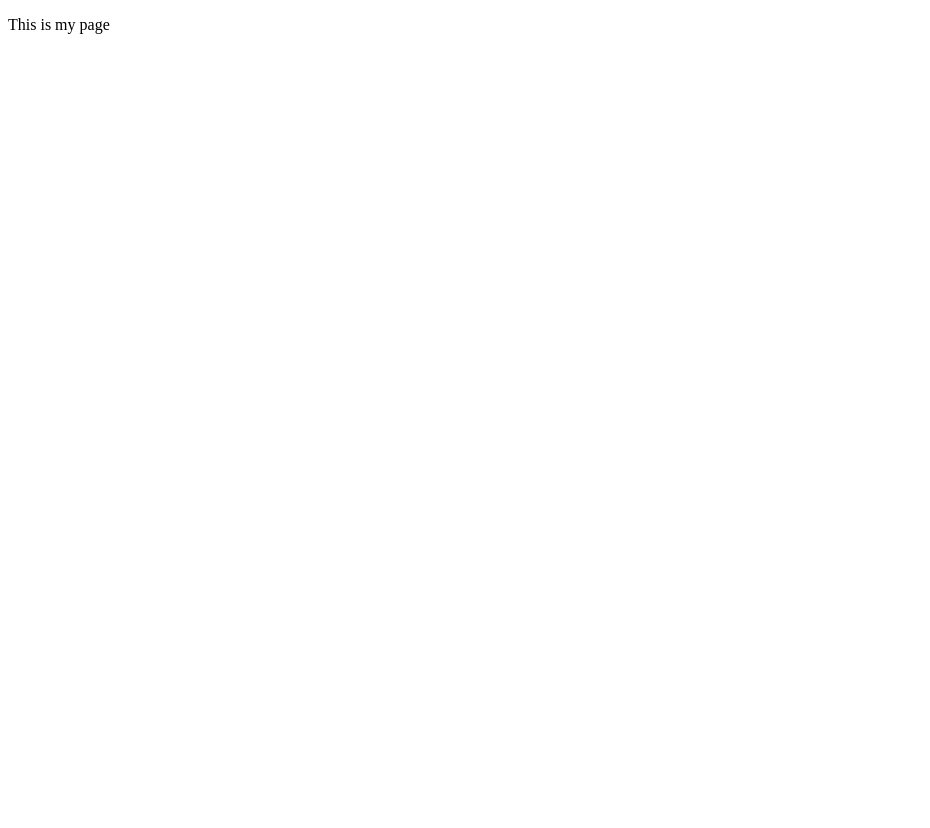
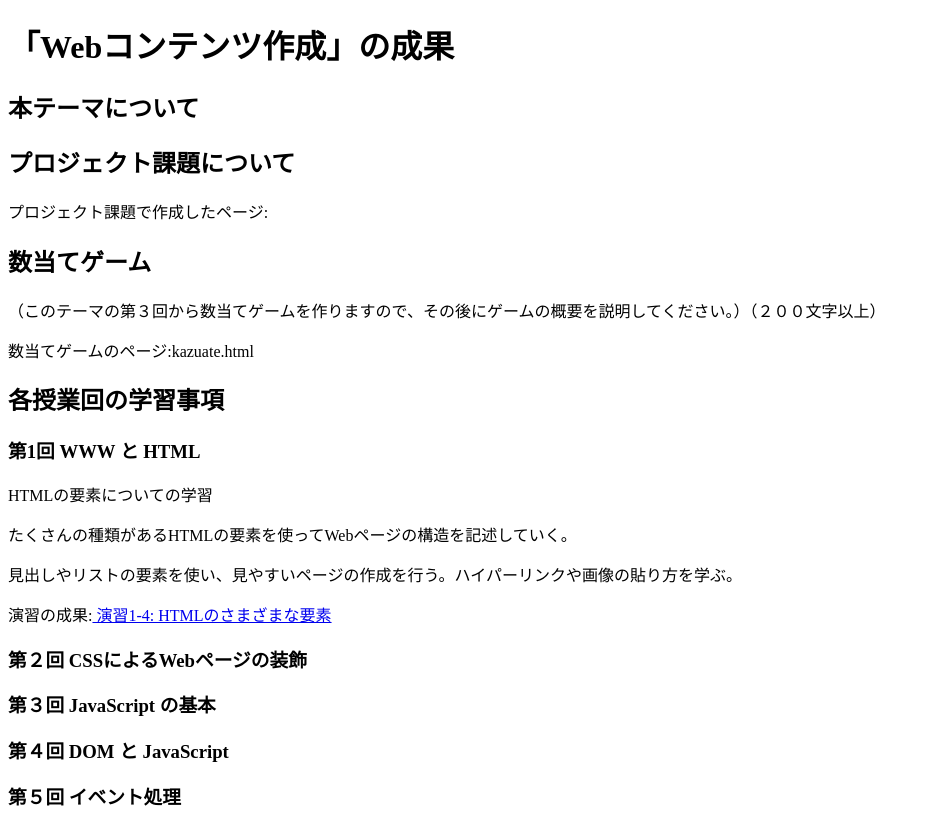
Before and after one commit to G484952024/medialabo, a plain HTML site: page index.html in a window 1280 px wide. Shown: the whole page, without its empty margins (0-930 px from the left). Before the commit the page ends 800 px from the top, so only its background shows below. Drawn offline with Linux system fonts and the light colour scheme.

Commit message:
index.htmlを新規作成

```diff
--- a/index.html
+++ b/index.html
@@ -2,9 +2,27 @@
 <html>
   <head>
     <meta charset="utf-8">
-    <title>My test page</title>
+    <title>index.html</title>
   </head>
   <body>
-    <p>This is my page</p>
+    <h1>「Webコンテンツ作成」の成果</h1>
+    <h2>本テーマについて</h2>
+    <h2>プロジェクト課題について</h2>
+    <p>プロジェクト課題で作成したページ:</p>
+    <h2>数当てゲーム</h2>
+    <p>（このテーマの第３回から数当てゲームを作りますので、その後にゲームの概要を説明してください。）（２００文字以上）</p>
+    <p>数当てゲームのページ:kazuate.html</p>
+    <h2>各授業回の学習事項</h2>
+    <h3>第1回 WWW と HTML</h3>
+    <p>HTMLの要素についての学習</p>
+    <p>たくさんの種類があるHTMLの要素を使ってWebページの構造を記述していく。</p>
+    <p>見出しやリストの要素を使い、見やすいページの作成を行う。ハイパーリンクや画像の貼り方を学ぶ。</p>
+    <p>演習の成果:<a href="elements.html"
+    title=演習1-4
+  target="_blank"> 演習1-4: HTMLのさまざまな要素</a></p>
+  <h3>第２回 CSSによるWebページの装飾</h3>
+  <h3>第３回 JavaScript の基本</h3>
+  <h3>第４回 DOM と JavaScript</h3>
+  <h3>第５回 イベント処理</h3>
   </body>
 </html>
```
